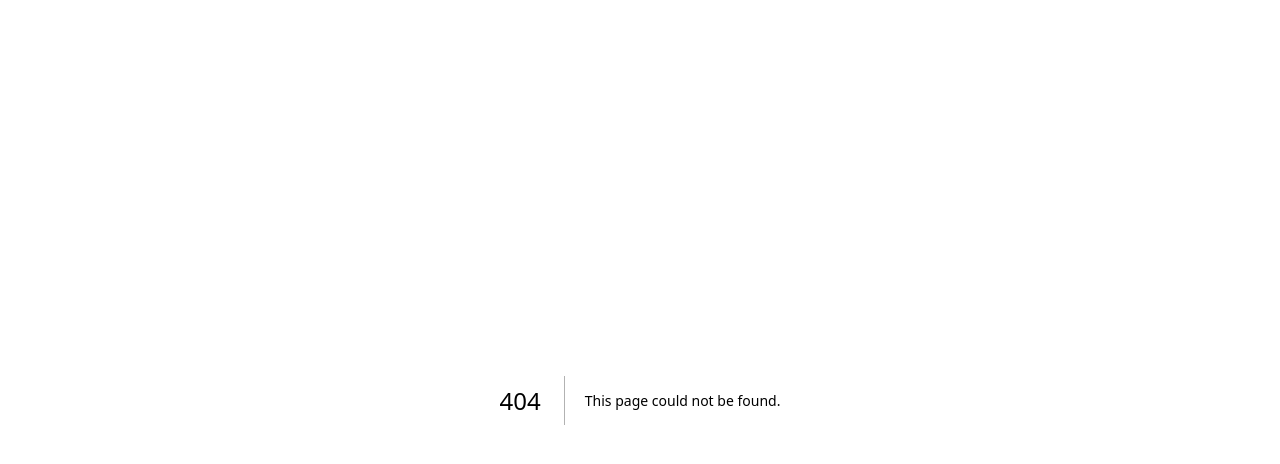
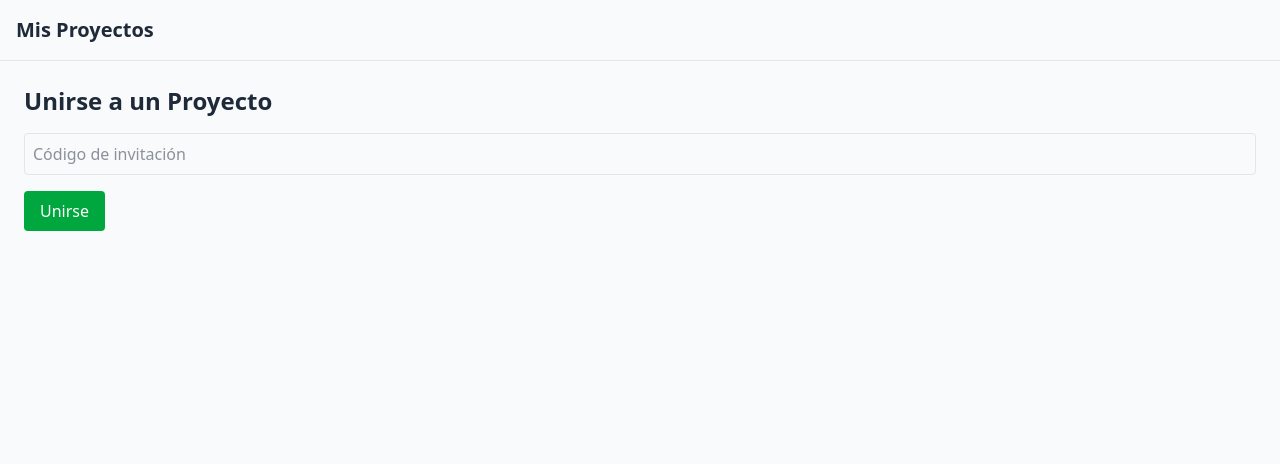
Before and after one commit to KanterAlon/MadrijApp, a Next.js app: page /dashboard/unirse in a window 1280 px wide. Before the commit this address had no page. Shown: the top 464 px of the page. Built offline with nearby package versions, Linux system fonts and the light colour scheme; no server answers.

Commit message:
Add project sharing with invite codes

```diff
--- a/src/app/dashboard/page.tsx
+++ b/src/app/dashboard/page.tsx
@@ -53,6 +53,12 @@ export default function DashboardPage() {
         >
           + Crear nuevo proyecto
         </Link>
+        <Link
+          href="/dashboard/unirse"
+          className="inline-block px-4 py-2 bg-green-600 text-white rounded hover:bg-green-700 transition"
+        >
+          + Unirse a proyecto
+        </Link>
       </div>
     </div>
   );
--- /dev/null
+++ b/src/app/dashboard/unirse/page.tsx
@@ -0,0 +1,63 @@
+"use client";
+
+import { useState } from "react";
+import { useUser } from "@clerk/nextjs";
+import { useRouter } from "next/navigation";
+import { supabase } from "@/lib/supabase";
+import Loader from "@/components/ui/loader";
+
+export default function UnirseProyectoPage() {
+  const { user } = useUser();
+  const router = useRouter();
+  const [codigo, setCodigo] = useState("");
+  const [loading, setLoading] = useState(false);
+
+  const handleJoin = async () => {
+    if (!user || !codigo || loading) return;
+    setLoading(true);
+    const { data: proyecto, error } = await supabase
+      .from("proyectos")
+      .select("id")
+      .eq("codigo_invite", codigo)
+      .single();
+
+    if (!proyecto || error) {
+      alert("Código inválido");
+      setLoading(false);
+      return;
+    }
+
+    const { error: e2 } = await supabase
+      .from("madrijim_proyectos")
+      .insert({ proyecto_id: proyecto.id, madrij_id: user.id, invitado: false });
+
+    if (e2 && e2.code !== "23505") {
+      alert("Error uniéndose al proyecto");
+      setLoading(false);
+      return;
+    }
+
+    router.push(`/proyecto/${proyecto.id}`);
+  };
+
+  return (
+    <div>
+      <h1 className="text-2xl font-bold mb-4">Unirse a un Proyecto</h1>
+      <input
+        type="text"
+        placeholder="Código de invitación"
+        className="p-2 border rounded w-full mb-4"
+        value={codigo}
+        onChange={(e) => setCodigo(e.target.value)}
+      />
+      <button
+        onClick={handleJoin}
+        disabled={loading}
+        className="bg-green-600 text-white px-4 py-2 rounded hover:bg-green-700 disabled:opacity-75 flex items-center gap-2"
+      >
+        {loading && <Loader className="h-4 w-4" />}
+        <span>Unirse</span>
+      </button>
+    </div>
+  );
+}
--- a/src/app/proyecto/[id]/page.tsx
+++ b/src/app/proyecto/[id]/page.tsx
@@ -1,6 +1,7 @@
 import { auth } from "@clerk/nextjs/server";
 import { redirect } from "next/navigation";
 import { supabase } from "@/lib/supabase";
+import { getMadrijimPorProyecto } from "@/lib/supabase/madrijim";
 
 // ✅ Tipo correcto para páginas dinámicas
 interface PageProps {
@@ -30,7 +31,7 @@ export default async function ProyectoHome({ params }: PageProps) {
 
   const { data: proyecto, error: errorProyecto } = await supabase
     .from("proyectos")
-    .select("nombre")
+    .select("nombre, codigo_invite")
     .eq("id", proyectoId)
     .single();
 
@@ -38,12 +39,23 @@ export default async function ProyectoHome({ params }: PageProps) {
     return <div className="p-6">Error cargando el proyecto</div>;
   }
 
+  const madrijim = await getMadrijimPorProyecto(proyectoId);
+
   return (
-    <div className="p-6">
-      <h1 className="text-3xl font-bold mb-4">{proyecto.nombre}</h1>
+    <div className="p-6 space-y-4">
+      <h1 className="text-3xl font-bold">{proyecto.nombre}</h1>
       <p className="text-gray-600">
-        ¡Estás dentro de este proyecto! Usá el menú lateral para acceder a asistencia, notas, planificaciones y más.
+        ¡Estás dentro de este proyecto! Compartí el siguiente código con otros madrijim para que se unan:
       </p>
+      <div className="bg-gray-100 p-4 rounded font-mono break-all">
+        {proyecto.codigo_invite}
+      </div>
+      <h2 className="text-xl font-semibold mt-6">Madrijim en este proyecto</h2>
+      <ul className="list-disc list-inside space-y-1">
+        {madrijim.map((m) => (
+          <li key={m.clerk_id}>{m.nombre}</li>
+        ))}
+      </ul>
     </div>
   );
 }
--- a/src/components/ui/mobile-menu.tsx
+++ b/src/components/ui/mobile-menu.tsx
@@ -17,6 +17,7 @@ type MobileMenuProps = {
 };
 
 const links = [
+  { href: "", label: "Inicio" },
   { href: "janijim", label: "Janijim" },
   { href: "notas", label: "Notas" },
   { href: "calendario", label: "Calendario" },
@@ -45,8 +46,10 @@ export default function MobileMenu({ proyectoId }: MobileMenuProps) {
 
           <nav className="space-y-4 mt-6">
             {links.map(({ href, label }) => {
-              const fullPath = `/proyecto/${proyectoId}/${href}`;
-              const isActive = pathname === fullPath;
+              const fullPath = href
+                ? `/proyecto/${proyectoId}/${href}`
+                : `/proyecto/${proyectoId}`;
+              const isActive = pathname === fullPath || pathname === fullPath + "/";
 
               return (
                 <Link
--- a/src/components/ui/sidebar.tsx
+++ b/src/components/ui/sidebar.tsx
@@ -10,10 +10,12 @@ import {
   CheckSquare,
   PencilRuler,
   PartyPopper,
-  Bot
+  Bot,
+  Home
 } from "lucide-react";
 
 const links = [
+  { href: "", label: "Inicio", icon: Home },
   { href: "janijim", label: "Janijim", icon: ClipboardList },
   { href: "notas", label: "Notas", icon: Book },
   { href: "calendario", label: "Calendario", icon: Calendar },
@@ -30,8 +32,10 @@ export default function Sidebar({ proyectoId }: { proyectoId: string }) {
     <aside className="hidden md:block w-64 bg-white border-r p-4">
       <nav className="space-y-2">
         {links.map(({ href, label, icon: Icon }) => {
-          const fullPath = `/proyecto/${proyectoId}/${href}`;
-          const isActive = pathname === fullPath;
+          const fullPath = href
+            ? `/proyecto/${proyectoId}/${href}`
+            : `/proyecto/${proyectoId}`;
+          const isActive = pathname === fullPath || pathname === fullPath + "/";
 
           return (
             <Link
```
Also changed, not shown: 1 other file (tests, documents, lock files or other folders).
